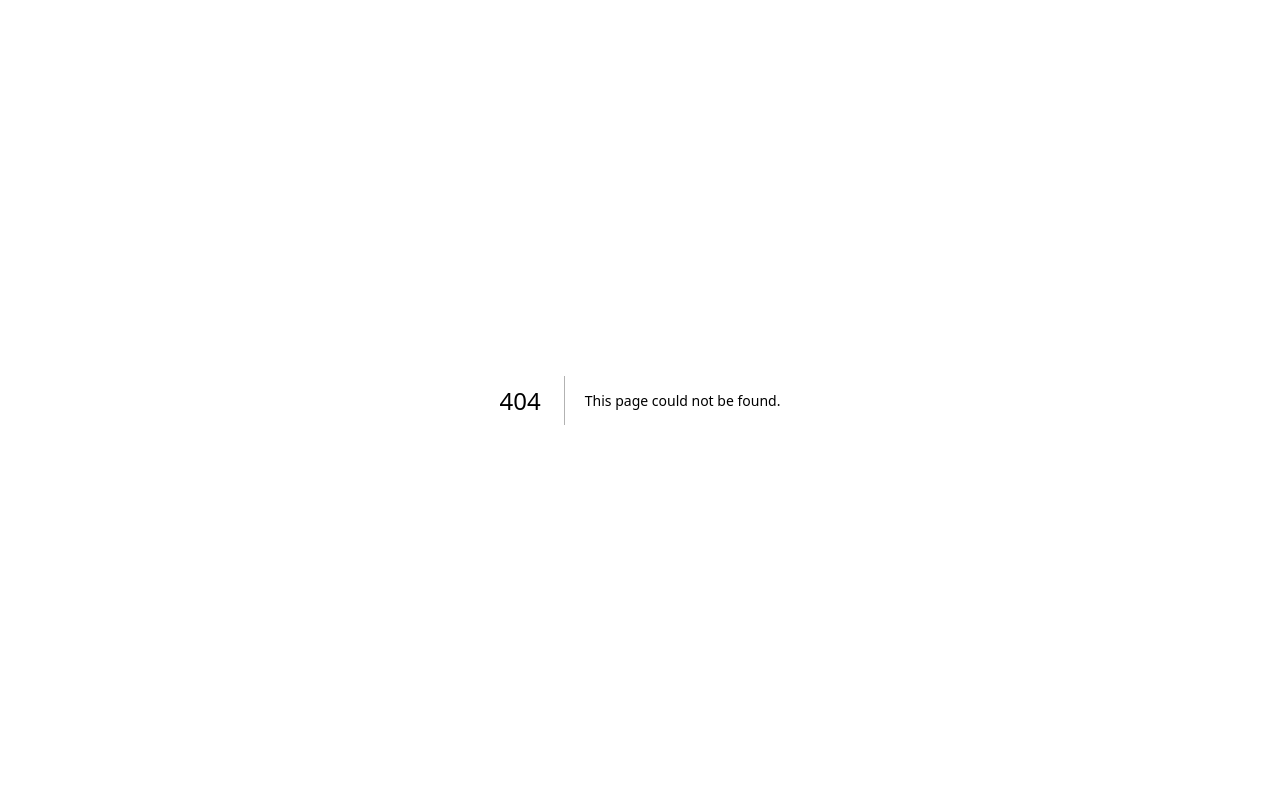
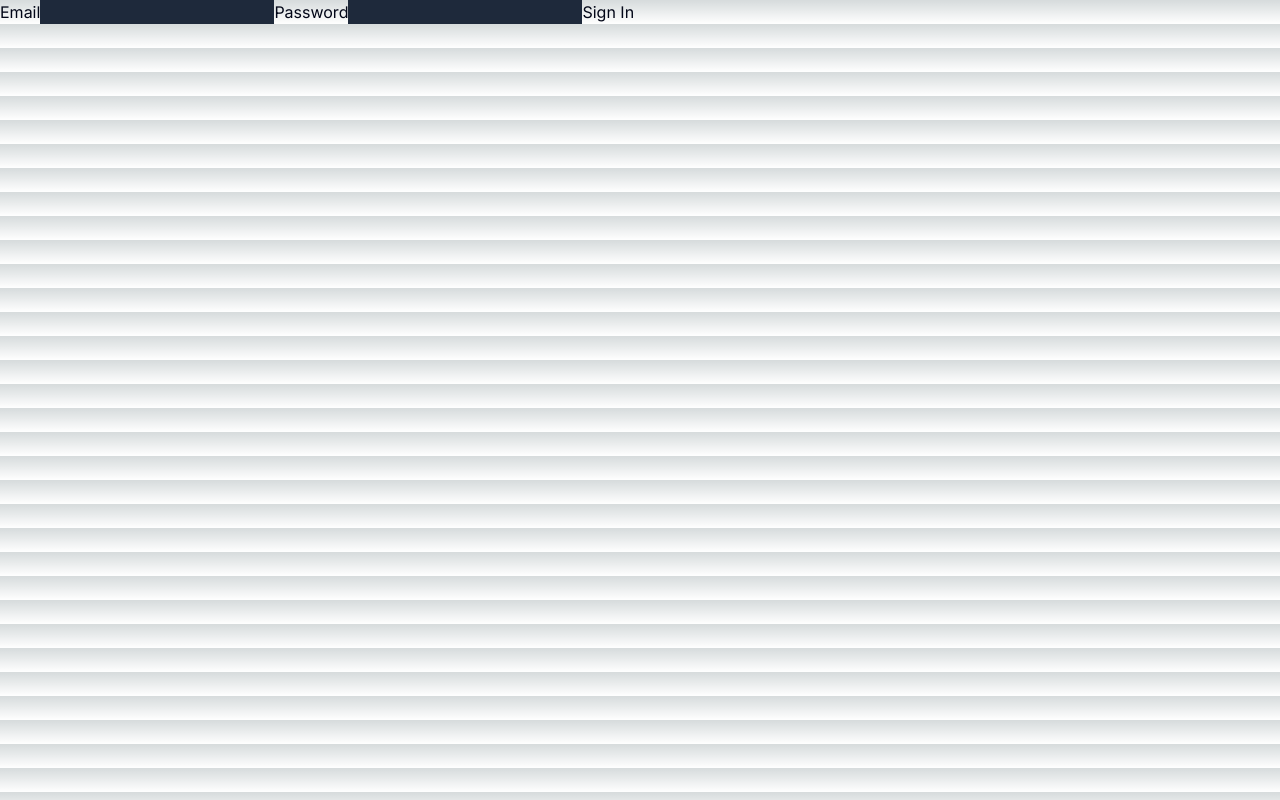
Before and after one commit to Molina-Q/next-blog, a Next.js app: page /sign-in in a window 1280 px wide. Before the commit this address had no page. Built offline with nearby package versions, Linux system fonts and the light colour scheme.

Commit message:
feat: Add sign-in page component

```diff
--- /dev/null
+++ b/app/(auth)/sign-in/page.tsx
@@ -0,0 +1,22 @@
+import { signIn } from "@/auth"
+
+export default async function SignIn() {
+    return (
+        <form
+            action={async (formData) => {
+                "use server"
+                await signIn("Credentials", formData)
+            }}
+        >
+            <label>
+                Email
+                <input className="bg-slate-800" name="email" type="email" />
+            </label>
+            <label>
+                Password
+                <input className="bg-slate-800" name="password" type="password" />
+            </label>
+            <button>Sign In</button>
+        </form>
+    )
+}
```
